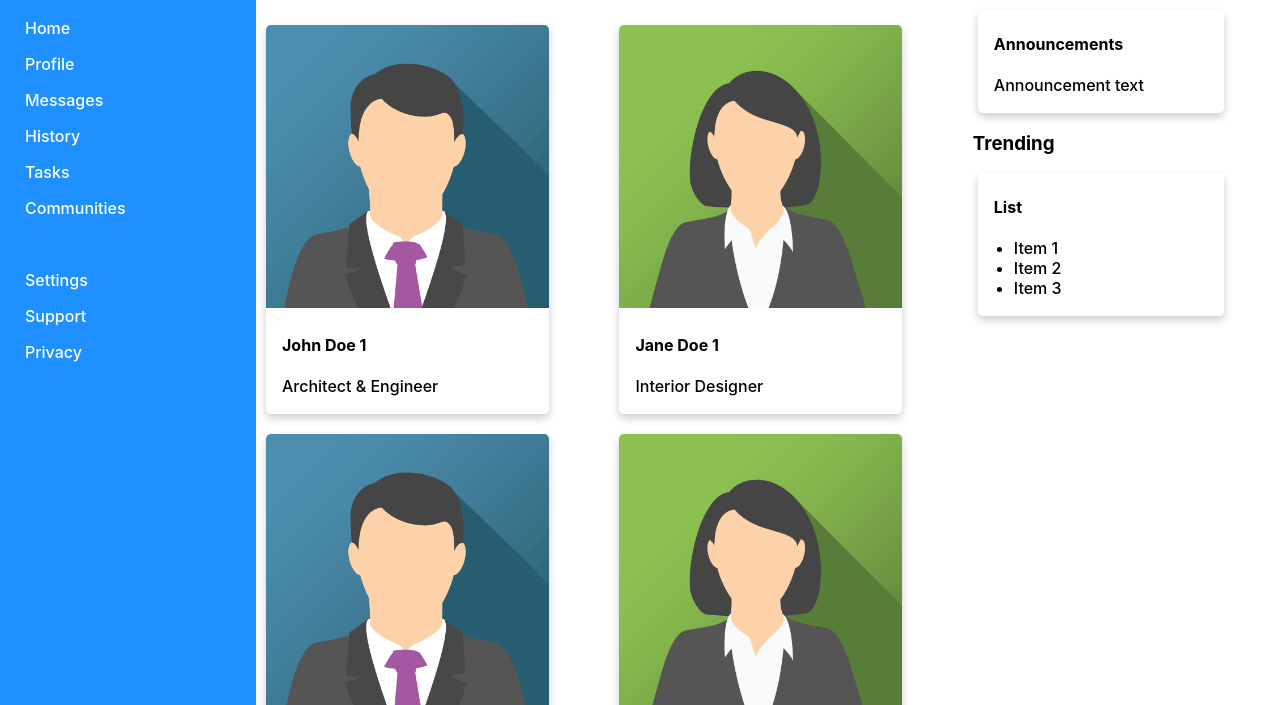
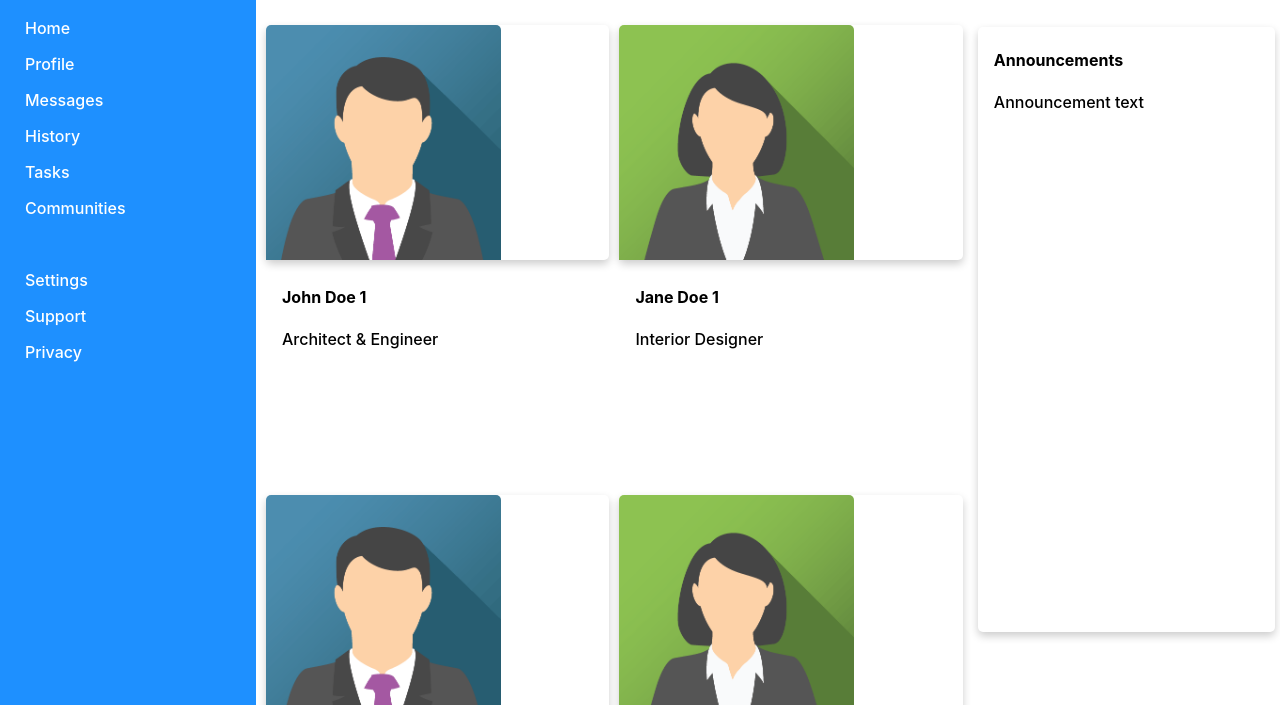
Before and after one commit to bryantt23/odin-admin-dashboard, a plain HTML site: page index.html in a window 1280 px wide. Shown: the part 90-795 px from the top of the page. Drawn offline with Linux system fonts and the light colour scheme.

Commit message:
finish extra (right side bar)

```diff
--- a/index.html
+++ b/index.html
@@ -85,8 +85,10 @@
 
         <div class="extra">
           <div class="announcements">
-            <h3>Announcements</h3>
-            <div class="card">
+            <div>
+              <h3>Announcements</h3>
+            </div>
+            <div class="card card-extra">
               <div class="card-container">
                 <h4>Announcements</h4>
                 <p>Announcement text</p>
@@ -94,8 +96,10 @@
             </div>
           </div>
           <div class="trending">
-            <h3>Trending</h3>
-            <div class="card">
+            <div>
+              <h3>Trending</h3>
+            </div>
+            <div class="card card-extra">
               <div class="card-container">
                 <h4>List</h4>
                 <ul class="list">
--- a/style.css
+++ b/style.css
@@ -64,7 +64,7 @@ img {
 .card {
   box-shadow: 0 4px 8px 0 rgba(0, 0, 0, 0.2);
   transition: 0.3s;
-  width: 80%;
+  height: 50%;
   margin: 10px 5px;
   border-radius: 5px;
 }
@@ -76,3 +76,19 @@ img {
 .list {
   padding-left: 20px;
 }
+
+.extra {
+  display: grid;
+  grid-template-rows: 1fr 1fr;
+}
+
+.announcements {
+  display: grid;
+  grid-row: 1/2;
+  grid-template-rows: 1fr 10fr;
+}
+
+.card-extra {
+  height: 90%;
+  margin-bottom: 5px;
+}
```
